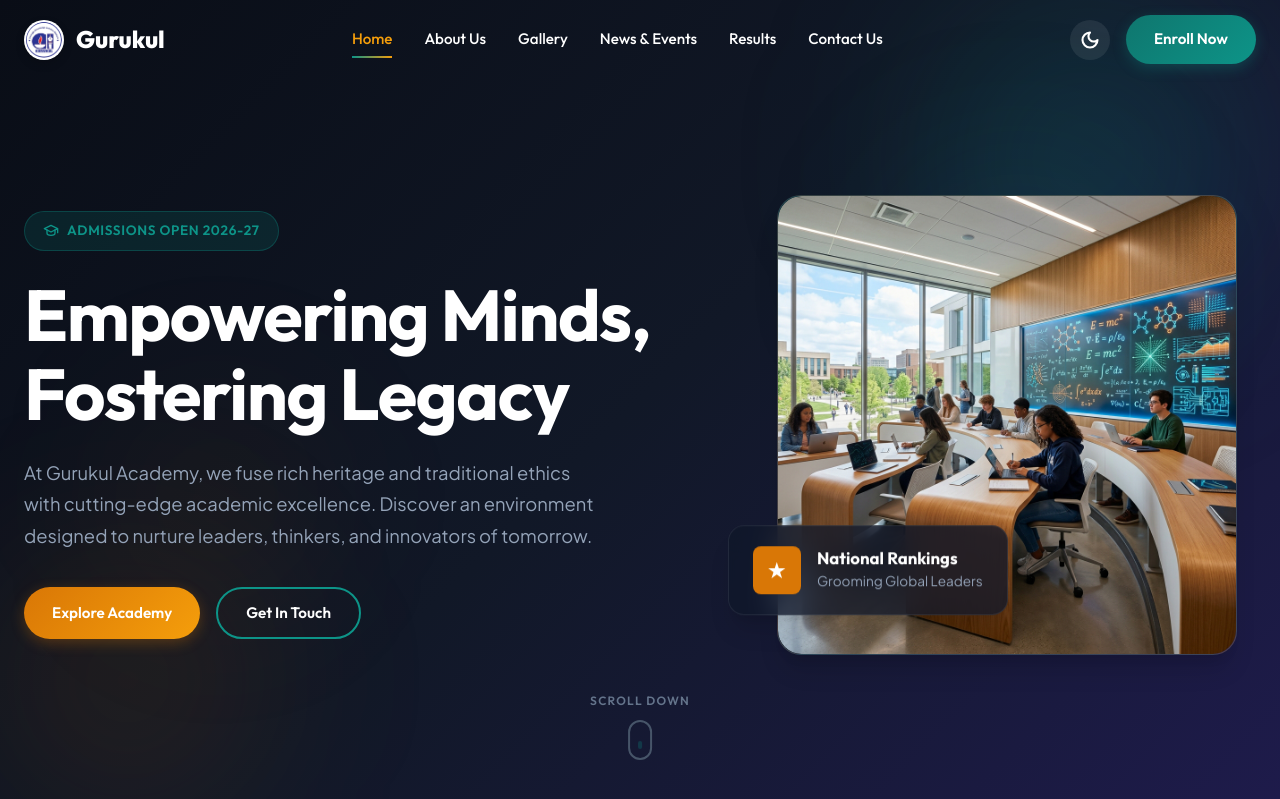
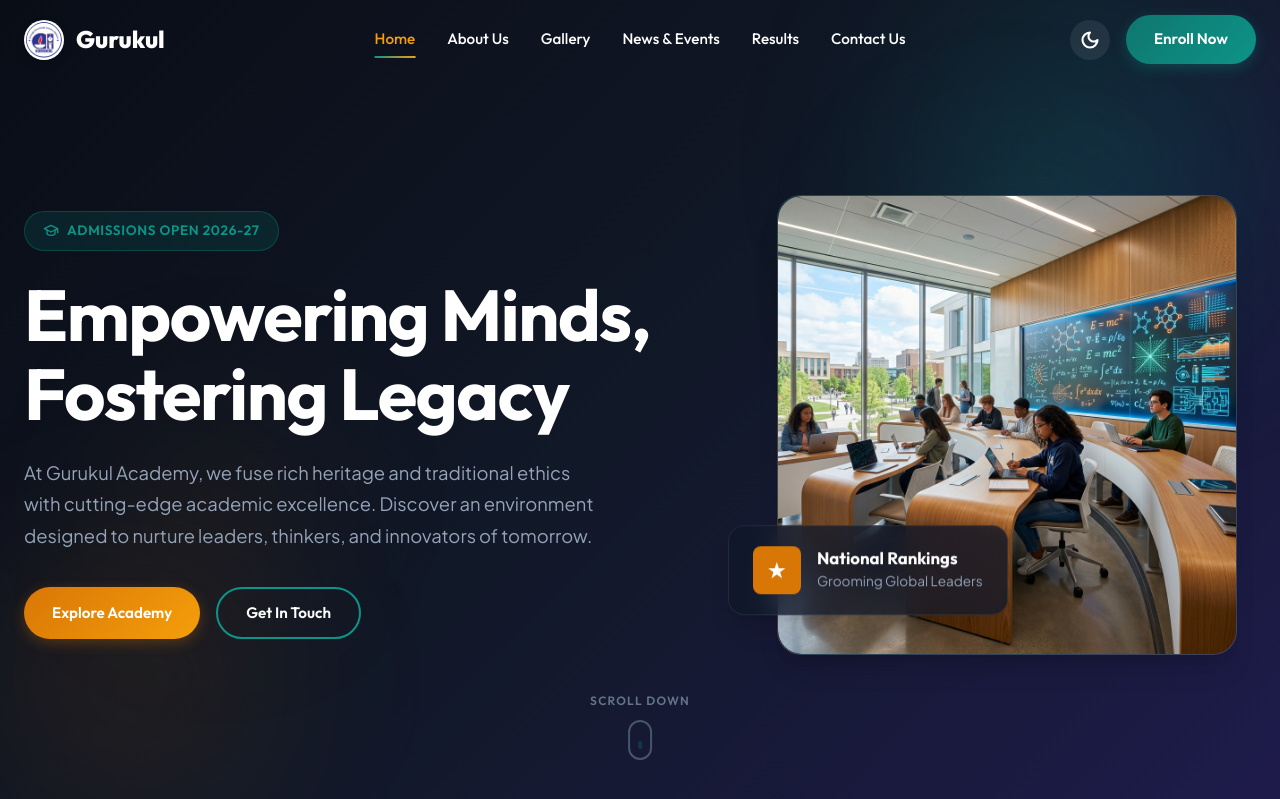
Before and after one commit to arccena2025-dev/gurukul, a PHP site: page / in a window 1280 px wide. Shown: the top 799 px of the page. Run offline with PHP 8.4, Linux system fonts and the light colour scheme; data comes from the database, SQL or seed files in the repository; data that the repository does not hold is empty.

Commit message:
style: Align navigation links perfectly in the center of the navbar container

```diff
--- a/css/style.css
+++ b/css/style.css
@@ -262,6 +262,7 @@ body.dark-theme-active .header.scrolled {
     justify-content: space-between;
     align-items: center;
     width: 100%;
+    position: relative;
 }
 
 /* Elegant Premium Logo */
@@ -315,6 +316,9 @@ body.dark-theme-active .header.scrolled {
     display: flex;
     align-items: center;
     gap: 32px;
+    position: absolute;
+    left: 50%;
+    transform: translateX(-50%);
 }
 
 .nav-link {
```
